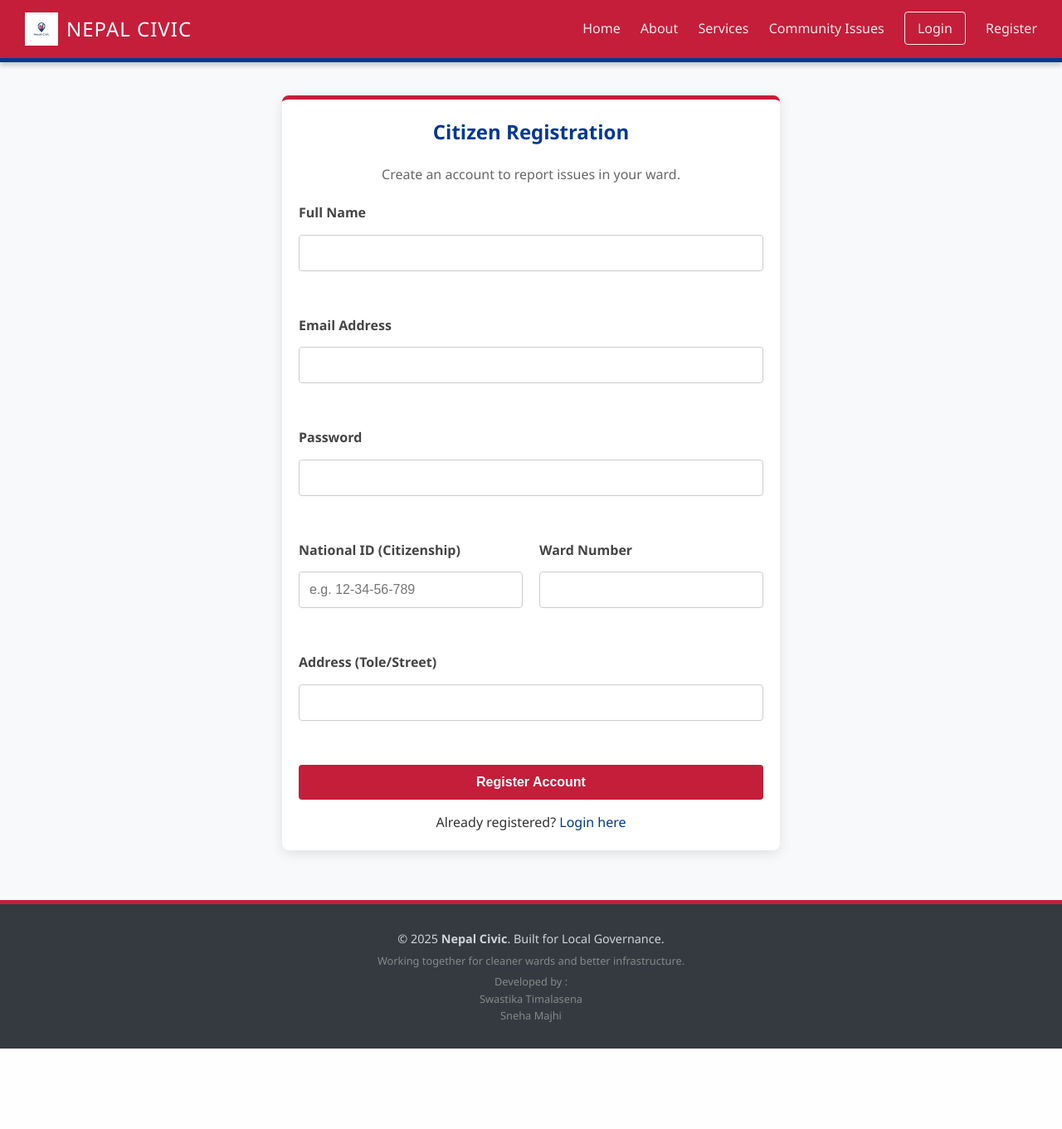
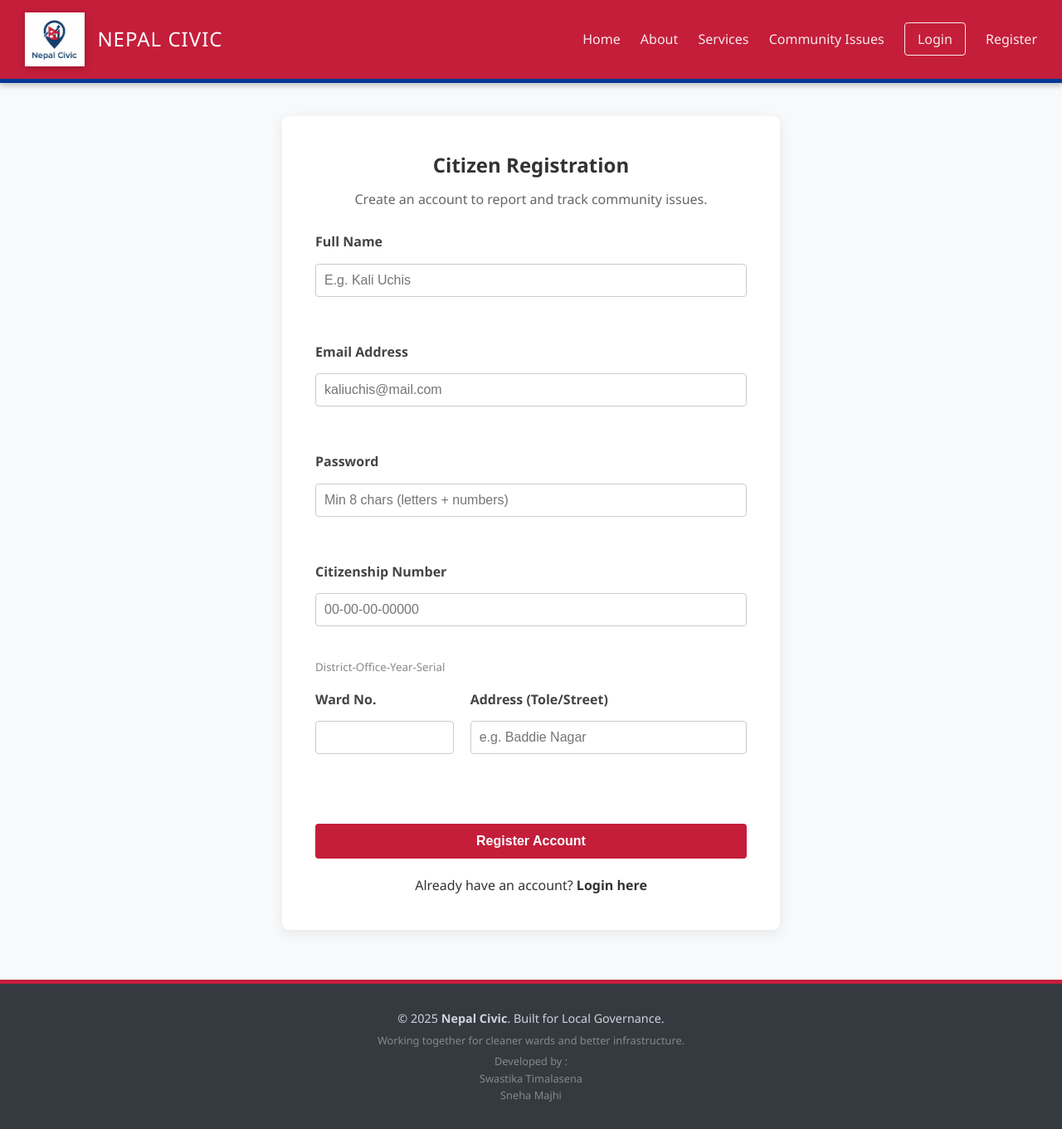
Before and after one commit to SnehaaMajhii/Nepal-Civic, a PHP site: page /register.php in a window 1280 px wide. Shown: the whole page at 83% size. Before the commit the page ends 1264 px from the top, so only its background shows below. Run offline with PHP 8.4, Linux system fonts and the light colour scheme.

Commit message:
update 3 ig

```diff
--- a/about.php
+++ b/about.php
@@ -25,7 +25,7 @@ include 'includes/header.php';
         </ul>
 
         <h3 style="margin-top: 30px;">The Team</h3>
-        <p>Built with ❤️ for the development of our nation. This project is a step towards a Digital Nepal.</p>
+        <p>Built with dedication and love for the development of our nation. This project is a step towards a Digital Nepal.</p>
     </div>
 </div>
 
--- a/assets/main.js
+++ b/assets/main.js
@@ -1,6 +1,6 @@
 /**
  * Nepal Civic - Main JavaScript
- * Handles real-time validation and UI feedback.
+ * Handles strict real-time validation and UI feedback.
  */
 
 document.addEventListener('DOMContentLoaded', function() {
@@ -11,57 +11,73 @@ document.addEventListener('DOMContentLoaded', function() {
         registerForm.addEventListener('submit', function(e) {
             let isValid = true;
 
-            // 1. Reset Errors
+            // 1. Reset Errors and Borders
             document.querySelectorAll('.val-error').forEach(el => el.textContent = "");
-            document.querySelectorAll('input').forEach(el => el.style.borderColor = "#ccc");
+            document.querySelectorAll('input').forEach(el => {
+                el.style.borderColor = "#ccc"; // Reset to default gray
+            });
 
             // 2. Helper function to show error
             const setError = (id, msg, inputName) => {
-                document.getElementById(id).textContent = msg;
-                registerForm.querySelector(`input[name="${inputName}"]`).style.borderColor = "red";
+                const errorElement = document.getElementById(id);
+                if (errorElement) {
+                    errorElement.textContent = msg;
+                }
+                const input = registerForm.querySelector(`input[name="${inputName}"]`);
+                if (input) {
+                    input.style.borderColor = "#C41E3A"; // Nepal Crimson Red
+                }
                 isValid = false;
             };
 
-            // 3. Email Validation
+            // 3. Full Name Check
+            const name = registerForm.querySelector('input[name="name"]').value.trim();
+            if (name === "") {
+                setError('name-err', "Full name is required.", 'name');
+            }
+
+            // 4. Email Validation
             const email = registerForm.querySelector('input[name="email"]').value.trim();
             const emailRegex = /^[^\s@]+@[^\s@]+\.[^\s@]+$/;
             if (!emailRegex.test(email)) {
                 setError('email-err', "Enter a valid email address.", 'email');
             }
 
-            // 4. Password Validation (8+ chars, 1 letter, 1 number)
+            // 5. Password Validation (8+ chars, 1 letter, 1 number)
             const password = registerForm.querySelector('input[name="password"]').value;
             const passRegex = /^(?=.*[A-Za-z])(?=.*\d)[A-Za-z\d]{8,}$/;
             if (!passRegex.test(password)) {
-                setError('pass-err', "Min 8 chars, must include letters and numbers.", 'password');
+                setError('pass-err', "Min 8 chars, including letters and numbers.", 'password');
             }
 
-            // 5. National ID (Citizenship) Validation
-            // Allows numbers, dashes, and slashes. Min 5 characters.
+            // 6. STRICT Citizenship Validation
+            // Required Format: 00-00-00-00000
+            // Regex Breakdown: 2 digits, dash, 2 digits, dash, 2 digits, dash, 5 digits
             const nationalId = registerForm.querySelector('input[name="national_id"]').value.trim();
-            const idRegex = /^[0-9\/\-]{5,20}$/;
-            if (!idRegex.test(nationalId)) {
-                setError('id-err', "Invalid format (Numbers, - or / only).", 'national_id');
+            const strictIdRegex = /^[0-9]{2}-[0-9]{2}-[0-9]{2}-[0-9]{5}$/;
+
+            if (!strictIdRegex.test(nationalId)) {
+                setError('id-err', "Strict format required: 00-00-00-00000", 'national_id');
             }
 
-            // 6. Basic empty checks for other fields
-            if (registerForm.querySelector('input[name="name"]').value.trim() === "") {
-                setError('name-err', "Full name is required.", 'name');
-            }
-            if (registerForm.querySelector('input[name="address"]').value.trim() === "") {
+            // 7. Address Check
+            const address = registerForm.querySelector('input[name="address"]').value.trim();
+            if (address === "") {
                 setError('addr-err', "Address is required.", 'address');
             }
 
+            // Prevent submission if validation fails
             if (!isValid) {
-                e.preventDefault(); // Stop submission
+                e.preventDefault();
             }
         });
     }
 
-    // --- AUTO-HIDE SYSTEM MESSAGES ---
+    // --- AUTO-HIDE SYSTEM MESSAGES (Login/Register alerts) ---
     const systemAlerts = document.querySelectorAll('.error-msg');
     systemAlerts.forEach(alert => {
         setTimeout(() => {
+            alert.style.transition = "opacity 0.5s ease";
             alert.style.opacity = "0";
             setTimeout(() => alert.remove(), 500);
         }, 5000);
--- a/assets/style.css
+++ b/assets/style.css
@@ -58,8 +58,8 @@ a:hover {
 
 /* Notification Alert Button (Yellow Badge) */
 .nav-alert {
-    background-color: #ffc107; /* Warning Yellow */
-    color: #333 !important;    /* Dark text */
+    background-color: #C41E3A; /* Nepal Blue */
+    color: #ffffff !important;    /* Dark text */
     padding: 5px 10px;
     border-radius: 4px;
     font-weight: bold;
@@ -69,7 +69,7 @@ a:hover {
 }
 
 .nav-alert:hover {
-    background-color: #e0a800; /* Darker Yellow */
+    background-color: #003893; /* Nepal Blue */
     text-decoration: none;
     color: black !important;
 }
@@ -87,9 +87,15 @@ a:hover {
 }
 
 .nav-logo {
-    height: 40px;
-    vertical-align: middle;
-    margin-right: 10px;
+    height: 65px; /* Increased from 40px to 65px for the zoom effect */
+    width: auto;
+    margin-right: 15px;
+    transition: transform 0.3s ease; /* Smooth transition for hover */
+    filter: drop-shadow(0px 2px 4px rgba(0,0,0,0.2)); /* Makes logo pop against red */
+}
+
+.nav-logo:hover {
+    transform: scale(1.1); /* Zooms in slightly more on hover */
 }
 
 .logo {
--- a/notification.php
+++ b/notification.php
@@ -29,7 +29,7 @@ include 'includes/header.php';
 ?>
 
 <div class="container">
-    <div class="form-card" style="border-top: 5px solid #28a745;"> <h2>My Notifications</h2>
+    <div class="form-card" style="border-top: 5px solid #C41E3A;"> <h2>My Notifications</h2>
 
         <?php if ($result->num_rows > 0): ?>
             <ul style="list-style: none; padding: 0;">
@@ -53,7 +53,7 @@ include 'includes/header.php';
                         </div>
 
                         <?php if ($row['is_read'] == 0): ?>
-                            <span style="background: #28a745; color: white; padding: 2px 8px; border-radius: 10px; font-size: 0.8rem;">New</span>
+                            <span style="background: #C41E3A; color: white; padding: 2px 8px; border-radius: 10px; font-size: 0.8rem;">New</span>
                         <?php endif; ?>
                     </li>
                 <?php endwhile; ?>
--- a/register.php
+++ b/register.php
@@ -1,9 +1,10 @@
 <?php
-// register.php
+// Includes database connection and starts session
 include 'includes/db.php';
 
 $message = "";
 
+// Handle Form Submission
 if ($_SERVER["REQUEST_METHOD"] == "POST") {
     $name = trim($_POST['name']);
     $email = trim($_POST['email']);
@@ -12,28 +13,38 @@ if ($_SERVER["REQUEST_METHOD"] == "POST") {
     $ward_no = intval($_POST['ward_no']);
     $address = trim($_POST['address']);
 
-    // PHP Backend Validation (Security Layer)
-    if (!filter_var($email, FILTER_VALIDATE_EMAIL)) {
-        $message = "Invalid email format.";
-    } elseif (strlen($password) < 8) {
-        $message = "Password too short.";
-    } else {
+    // 1. Server-side Strict Validation for Citizenship (Format: 00-00-00-00000)
+    if (!preg_match('/^[0-9]{2}-[0-9]{2}-[0-9]{2}-[0-9]{5}$/', $national_id)) {
+        $message = "Invalid Citizenship format. Please use 00-00-00-00000.";
+    }
+    // 2. Server-side Email Validation
+    elseif (!filter_var($email, FILTER_VALIDATE_EMAIL)) {
+        $message = "Please enter a valid email address.";
+    }
+    // 3. Server-side Password Length Check
+    elseif (strlen($password) < 8) {
+        $message = "Password must be at least 8 characters long.";
+    }
+    else {
+        // Check if email already exists
         $check = $conn->prepare("SELECT email FROM citizens WHERE email = ?");
         $check->bind_param("s", $email);
         $check->execute();
 
         if ($check->get_result()->num_rows > 0) {
-            $message = "Email already registered!";
+            $message = "This email is already registered!";
         } else {
+            // Insert into Database
             $sql = "INSERT INTO citizens (name, email, password, national_id, ward_no, address) VALUES (?, ?, ?, ?, ?, ?)";
             $stmt = $conn->prepare($sql);
+            // Note: In a production app, use password_hash($password, PASSWORD_DEFAULT)
             $stmt->bind_param("ssssis", $name, $email, $password, $national_id, $ward_no, $address);
 
             if ($stmt->execute()) {
                 header("Location: login.php?msg=registered");
                 exit();
             } else {
-                $message = "Error: " . $conn->error;
+                $message = "Registration failed. Please try again later.";
             }
         }
     }
@@ -44,54 +55,69 @@ include 'includes/header.php';
 ?>
 
 <div class="container">
-    <div class="form-box" style="max-width: 600px; margin: 40px auto; padding: 20px; background: #fff; border-radius: 8px; box-shadow: 0 4px 15px rgba(0,0,0,0.1);">
-        <h2 style="text-align: center; color: #003893;">Citizen Registration</h2>
-        <p style="text-align: center; color: #666; margin-bottom: 20px;">Create an account to report issues in your ward.</p>
+    <div class="form-card" style="max-width: 600px; margin: 40px auto; border-top: 5px solid var(--nepal-blue);">
+        <h2 style="text-align: center; color: var(--nepal-blue); margin-bottom: 10px;">Citizen Registration</h2>
+        <p style="text-align: center; color: #666; margin-bottom: 25px;">Create an account to report and track community issues.</p>
 
-        <?php if ($message): ?> <p class="error-msg" style="color: red; text-align: center;"><?php echo $message; ?></p> <?php endif; ?>
+        <?php if ($message): ?>
+            <p class="error-msg" style="color: var(--nepal-red); text-align: center; font-weight: bold; margin-bottom: 20px;">
+                <?php echo $message; ?>
+            </p>
+        <?php endif; ?>
 
         <form id="registrationForm" method="POST" action="register.php" novalidate>
             <div class="input-group">
-                <label>Full Name</label>
-                <input type="text" name="name" required>
-                <span class="val-error" id="name-err"></span>
+                <label style="font-weight: bold; margin-bottom: 5px; display: block;">Full Name</label>
+                <input type="text" name="name" placeholder="E.g. Kali Uchis" required
+                       style="width: 100%; padding: 10px; border: 1px solid #ccc; border-radius: 4px;">
+                <span class="val-error" id="name-err" style="color: var(--nepal-red); font-size: 0.8rem; margin-top: 5px; display: block;"></span>
             </div>
 
-            <div class="input-group">
-                <label>Email Address</label>
-                <input type="email" name="email" required>
-                <span class="val-error" id="email-err"></span>
+            <div class="input-group" style="margin-top: 15px;">
+                <label style="font-weight: bold; margin-bottom: 5px; display: block;">Email Address</label>
+                <input type="email" name="email" placeholder="kaliuchis@mail.com" required
+                       style="width: 100%; padding: 10px; border: 1px solid #ccc; border-radius: 4px;">
+                <span class="val-error" id="email-err" style="color: var(--nepal-red); font-size: 0.8rem; margin-top: 5px; display: block;"></span>
             </div>
 
-            <div class="input-group">
-                <label>Password</label>
-                <input type="password" name="password" required>
-                <span class="val-error" id="pass-err"></span>
+            <div class="input-group" style="margin-top: 15px;">
+                <label style="font-weight: bold; margin-bottom: 5px; display: block;">Password</label>
+                <input type="password" name="password" placeholder="Min 8 chars (letters + numbers)" required
+                       style="width: 100%; padding: 10px; border: 1px solid #ccc; border-radius: 4px;">
+                <span class="val-error" id="pass-err" style="color: var(--nepal-red); font-size: 0.8rem; margin-top: 5px; display: block;"></span>
             </div>
 
-            <div style="display: flex; gap: 20px;">
+            <div class="input-group" style="margin-top: 15px;">
+                <label style="font-weight: bold; margin-bottom: 5px; display: block;">Citizenship Number</label>
+                <input type="text" name="national_id" placeholder="00-00-00-00000"
+                       pattern="[0-9]{2}-[0-9]{2}-[0-9]{2}-[0-9]{5}"
+                       title="Please follow the format: 00-00-00-00000" required
+                       style="width: 100%; padding: 10px; border: 1px solid #ccc; border-radius: 4px;">
+                <span class="val-error" id="id-err" style="color: var(--nepal-red); font-size: 0.8rem; margin-top: 5px; display: block;"></span>
+                <small style="color: #888;">District-Office-Year-Serial</small>
+            </div>
+
+            <div style="display: flex; gap: 20px; margin-top: 15px;">
                 <div class="input-group" style="flex: 1;">
-                    <label>National ID (Citizenship)</label>
-                    <input type="text" name="national_id" placeholder="e.g. 12-34-56-789" required>
-                    <span class="val-error" id="id-err"></span>
+                    <label style="font-weight: bold; margin-bottom: 5px; display: block;">Ward No.</label>
+                    <input type="number" name="ward_no" min="1" max="32" required
+                           style="width: 100%; padding: 10px; border: 1px solid #ccc; border-radius: 4px;">
                 </div>
-                <div class="input-group" style="flex: 1;">
-                    <label>Ward Number</label>
-                    <input type="number" name="ward_no" min="1" max="32" required>
-                    <span class="val-error" id="ward-err"></span>
+                <div class="input-group" style="flex: 2;">
+                    <label style="font-weight: bold; margin-bottom: 5px; display: block;">Address (Tole/Street)</label>
+                    <input type="text" name="address" placeholder="e.g. Baddie Nagar" required
+                           style="width: 100%; padding: 10px; border: 1px solid #ccc; border-radius: 4px;">
+                    <span class="val-error" id="addr-err" style="color: var(--nepal-red); font-size: 0.8rem; margin-top: 5px; display: block;"></span>
                 </div>
             </div>
 
-            <div class="input-group">
-                <label>Address (Tole/Street)</label>
-                <input type="text" name="address" required>
-                <span class="val-error" id="addr-err"></span>
-            </div>
+            <button type="submit" class="btn-primary" style="width: 100%; margin-top: 30px; font-weight: bold; font-size: 1rem;">
+                Register Account
+            </button>
+        </form>
 
-            <button type="submit" class="btn-primary" style="width: 100%; margin-top: 10px;">Register Account</button>
-        </form>
-        <p style="text-align: center; margin-top: 15px;">
-            Already registered? <a href="login.php">Login here</a>
+        <p style="text-align: center; margin-top: 20px;">
+            Already have an account? <a href="login.php" style="color: var(--nepal-blue); font-weight: bold; text-decoration: none;">Login here</a>
         </p>
     </div>
 </div>
```
Also changed, not shown: department_dashboard.php (+39 -64 lines), assets/images/logo.png, uploads/1766894620_Screenshot 2025-11-18 201142.png (added), uploads/1766895001_Screenshot 2025-11-18 201142.png (added).
